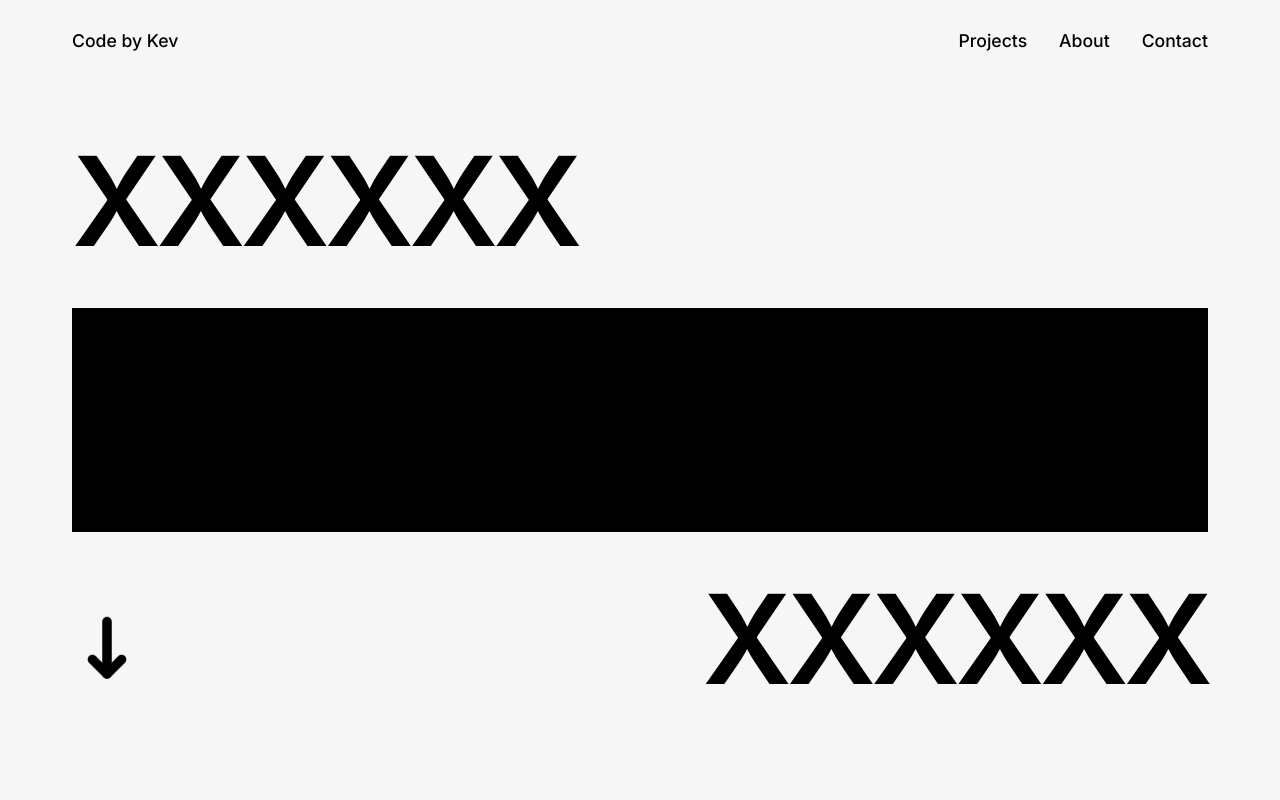
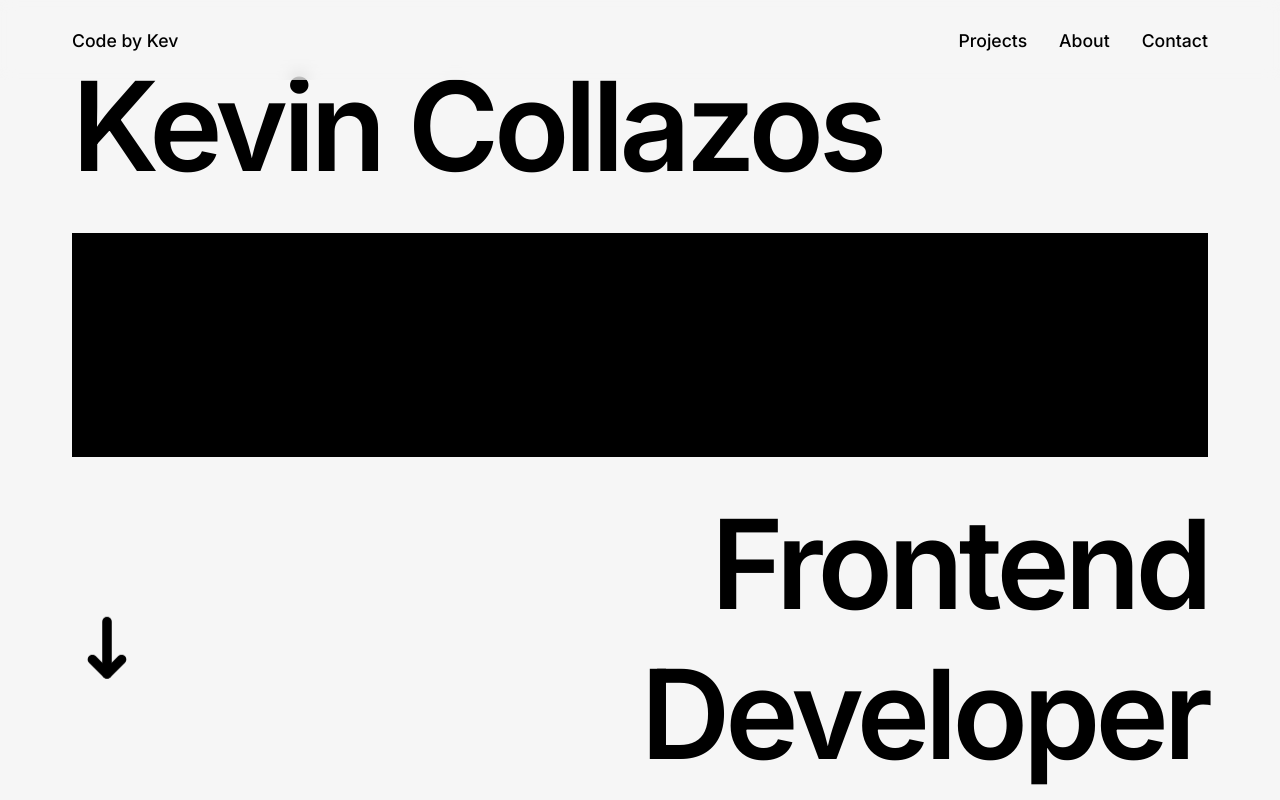
Before and after one commit to xKeCo/portfolio, a Next.js app: page / in a window 1280 px wide. Shown: the top 800 px of the page. Built offline with nearby package versions, Linux system fonts and the light colour scheme.

Commit message:
Changes in the main view

```diff
--- a/pages/index.tsx
+++ b/pages/index.tsx
@@ -22,7 +22,7 @@ const Home: NextPage = () => {
           <section className={s.hero}>
             <div className={s.hero__intro}>
               <Link href="/about" passHref>
-                <h1 className={s.hero__intro__h1}>XXXXXX</h1>
+                <h1 className={s.hero__intro__h1}>Kevin Collazos</h1>
               </Link>
             </div>
             <div className={s.hero__intro__image}>
@@ -32,7 +32,7 @@ const Home: NextPage = () => {
               <div className={s.hero__intro__dev__imageContainer}>
                 <img src="/arrow.svg" alt="arrow" width="100%" />
               </div>
-              <h1 className={s.hero__intro__dev__h1}>XXXXXX</h1>
+              <h1 className={s.hero__intro__dev__h1}>Frontend Developer</h1>
             </div>
           </section>
           <div id="projects" />
```
Also changed, not shown: 1 other file (tests, documents, lock files or other folders).
